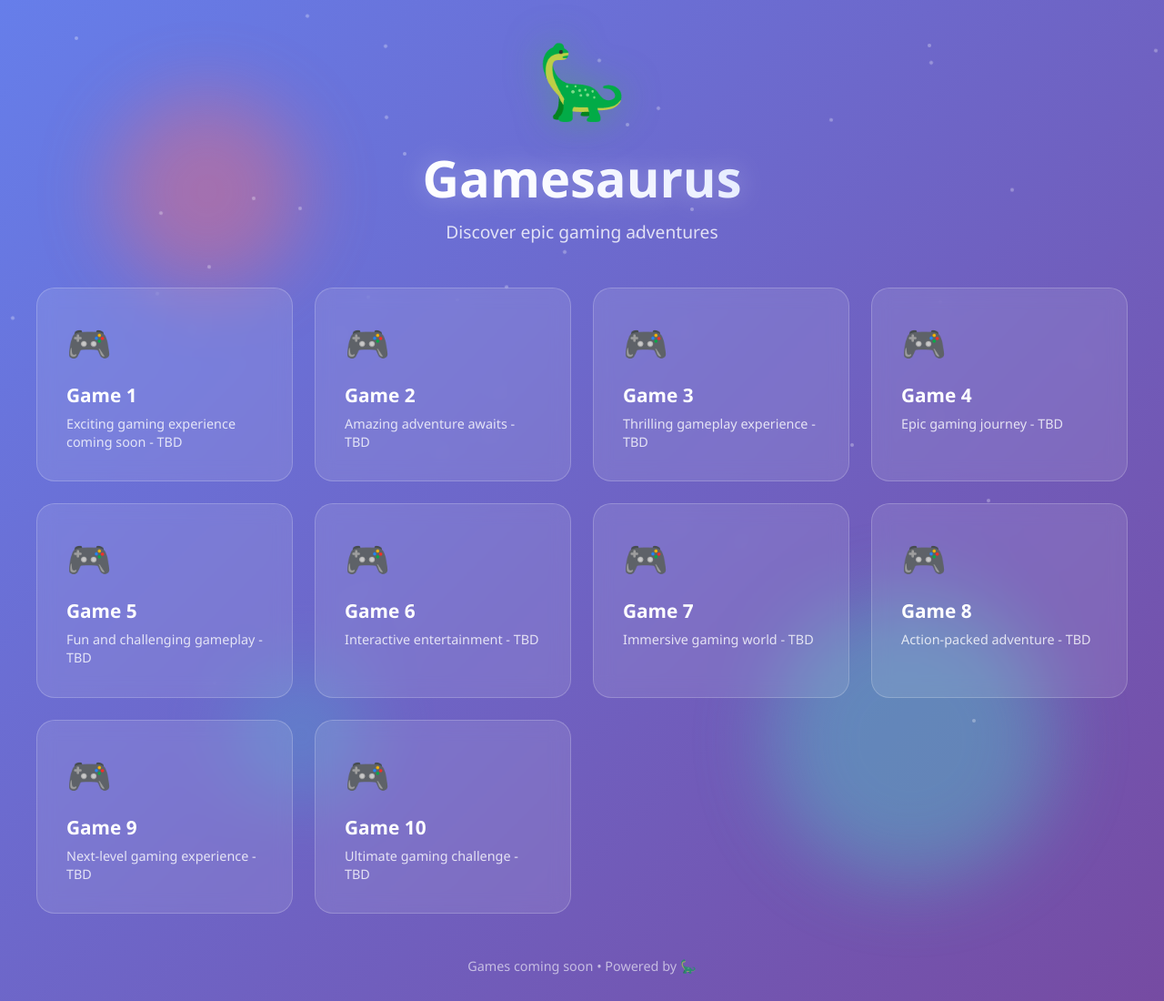
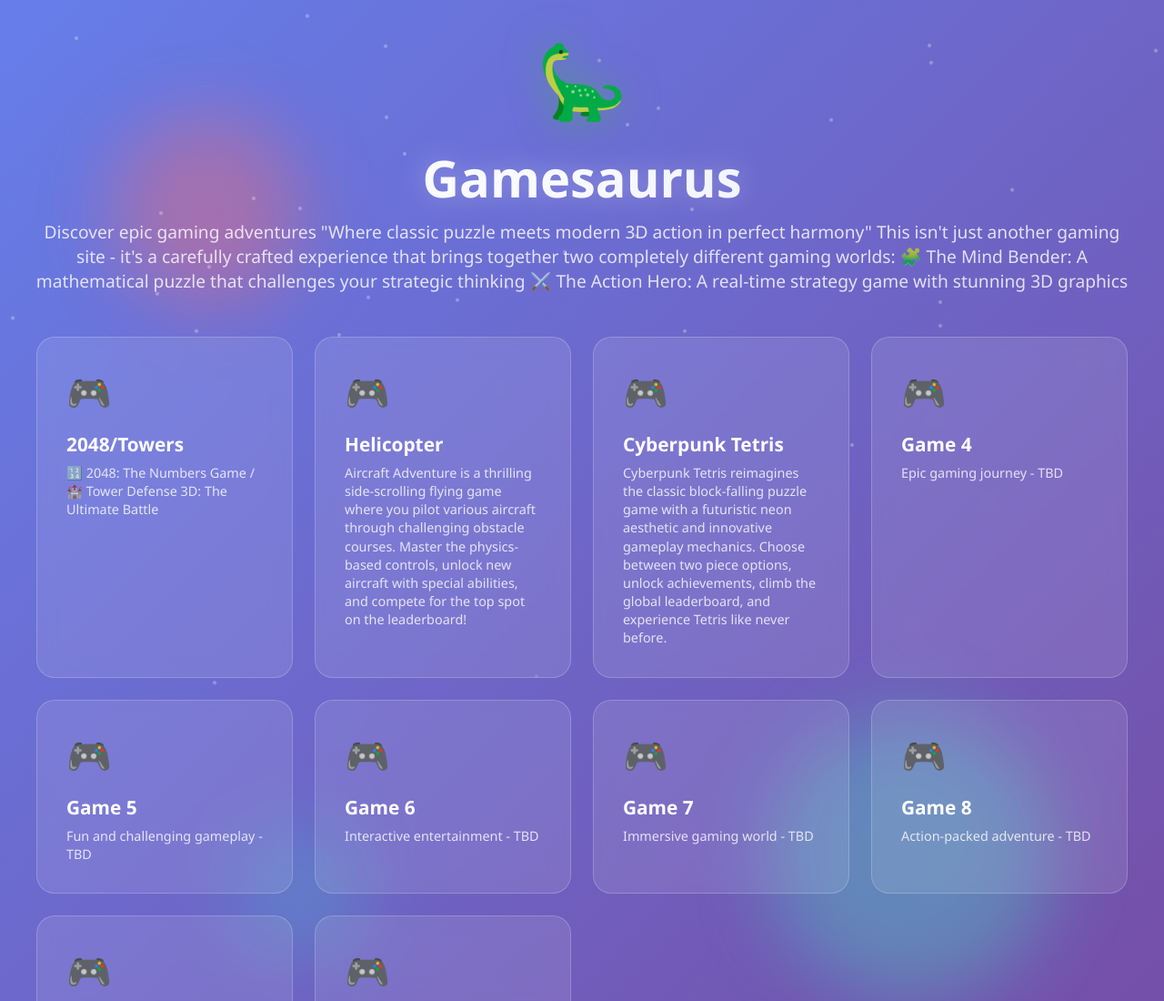
Before and after one commit to ZDawn87/gamesRedirect, a plain HTML site: page index.html in a window 1280 px wide. Shown: the top 1100 px of the page at 91% size. Drawn offline with Linux system fonts and the light colour scheme.

Commit message:
Update index.html
filled in titles and descriptions

```diff
--- a/index.html
+++ b/index.html
@@ -274,26 +274,31 @@
                 <div class="dinosaur">🦕</div>
             </div>
             <h1 class="title">Gamesaurus</h1>
-            <p class="subtitle">Discover epic gaming adventures</p>
+            <p class="subtitle">Discover epic gaming adventures "Where classic puzzle meets modern 3D action in perfect harmony"
+
+This isn't just another gaming site - it's a carefully crafted experience that brings together two completely different gaming worlds:
+
+🧩 The Mind Bender: A mathematical puzzle that challenges your strategic thinking
+⚔️ The Action Hero: A real-time strategy game with stunning 3D graphics</p>
         </header>
 
         <div class="links-grid">
             <a href="#" class="link-card">
                 <span class="link-icon">🎮</span>
-                <h3 class="link-title">Game 1</h3>
-                <p class="link-description">Exciting gaming experience coming soon - TBD</p>
+                <h3 class="link-title">2048/Towers</h3>
+                <p class="link-description">🔢 2048: The Numbers Game / 🏰 Tower Defense 3D: The Ultimate Battle</p>
             </a>
 
             <a href="#" class="link-card">
                 <span class="link-icon">🎮</span>
-                <h3 class="link-title">Game 2</h3>
-                <p class="link-description">Amazing adventure awaits - TBD</p>
+                <h3 class="link-title">Helicopter</h3>
+                <p class="link-description">Aircraft Adventure is a thrilling side-scrolling flying game where you pilot various aircraft through challenging obstacle courses. Master the physics-based controls, unlock new aircraft with special abilities, and compete for the top spot on the leaderboard!</p>
             </a>
 
             <a href="#" class="link-card">
                 <span class="link-icon">🎮</span>
-                <h3 class="link-title">Game 3</h3>
-                <p class="link-description">Thrilling gameplay experience - TBD</p>
+                <h3 class="link-title">Cyberpunk Tetris</h3>
+                <p class="link-description">Cyberpunk Tetris reimagines the classic block-falling puzzle game with a futuristic neon aesthetic and innovative gameplay mechanics. Choose between two piece options, unlock achievements, climb the global leaderboard, and experience Tetris like never before.</p>
             </a>
 
             <a href="#" class="link-card">
```
